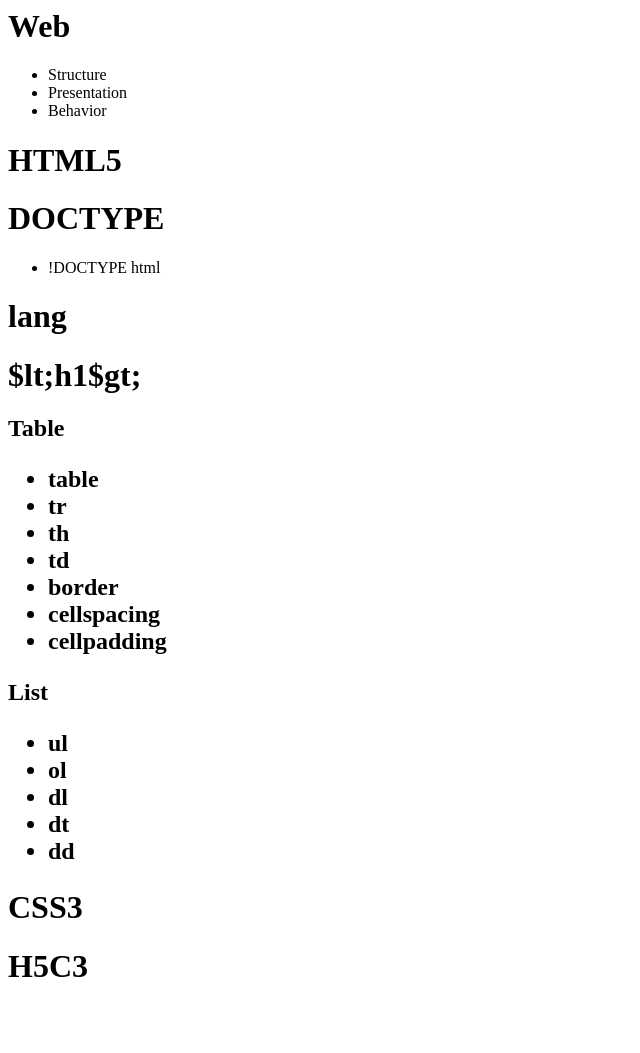
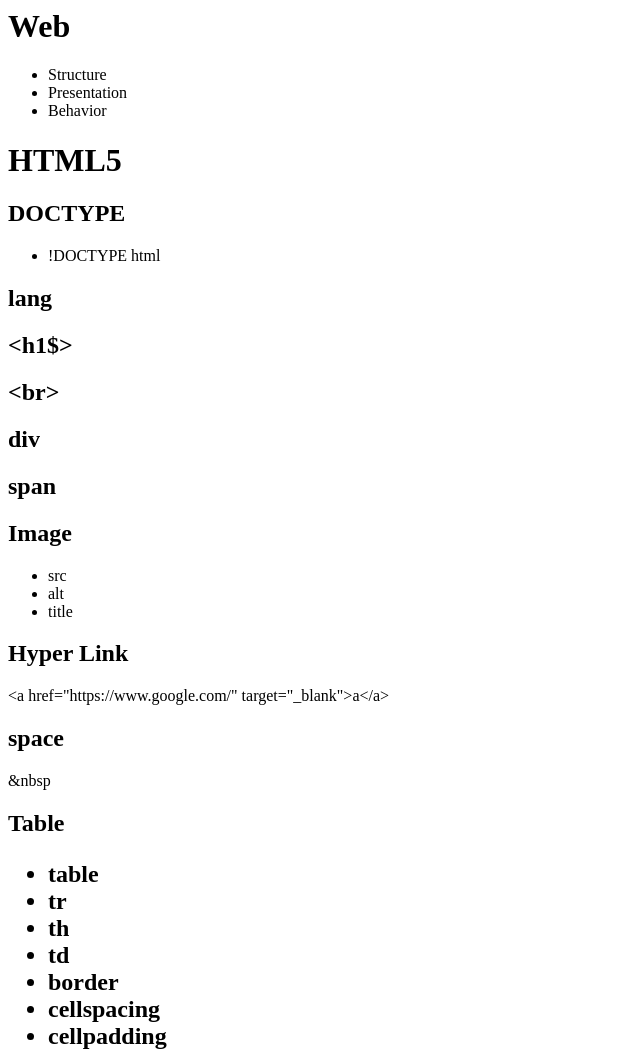
Before and after one commit to simon866/simon866.github.io, a plain HTML site: page index.html in a window 1280 px wide. Shown: the top 1053 px of the page, without its empty margins (0-640 px from the left). Before the commit the page ends 1006 px from the top, so only its background shows below. Drawn offline with Linux system fonts and the light colour scheme.

Commit message:
Update index.html

```diff
--- a/index.html
+++ b/index.html
@@ -8,12 +8,25 @@
       <li>Behavior</li>
     </ul>
     <h1>HTML5</h1>
-    <h1>DOCTYPE</h1>
+    <h2>DOCTYPE</h2>
     <ul>
       <li>!DOCTYPE html</li>
     </ul>
-    <h1>lang</h1>
-    <h1>$lt;h1$gt;</h1>
+    <h2>lang</h2>
+    <h2>&lt;h1$&gt;</h2>
+    <h2>&lt;br&gt;</h2>
+    <h2>div</h2>
+    <h2>span</h2>
+    <h2>Image</h2>
+    <ul>
+      <li>src</li>
+      <li>alt</li>
+      <li>title</li>
+    </ul>
+    <h2>Hyper Link</h2>
+    &lt;a href="https://www.google.com/" target="_blank"&gt;a&lt;/a&gt;
+    <h2>space</h2>
+    <p>&amp;nbsp</p>
     <h2>Table<h2>
       <ul>
         <li>table</li>
```
